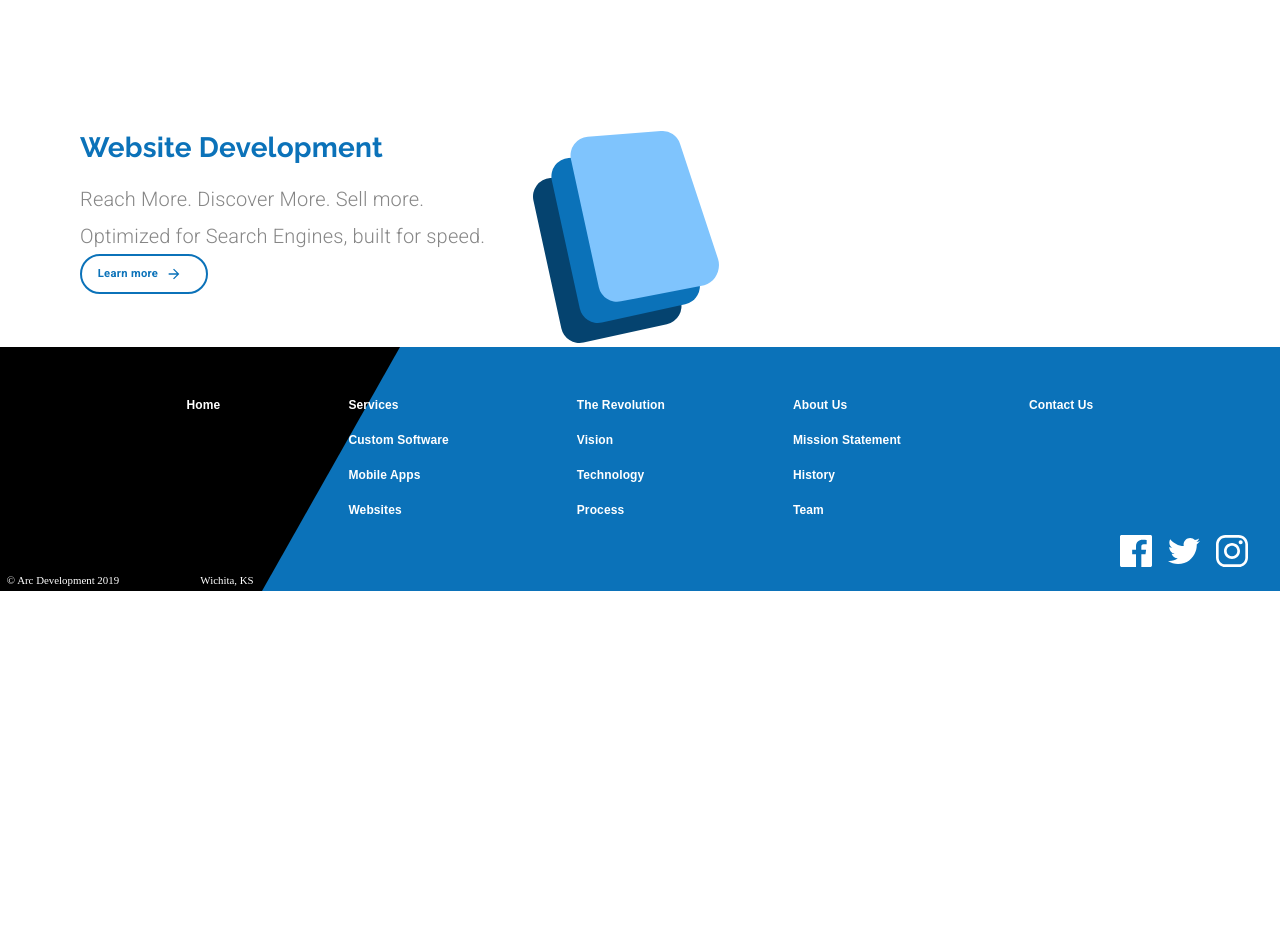
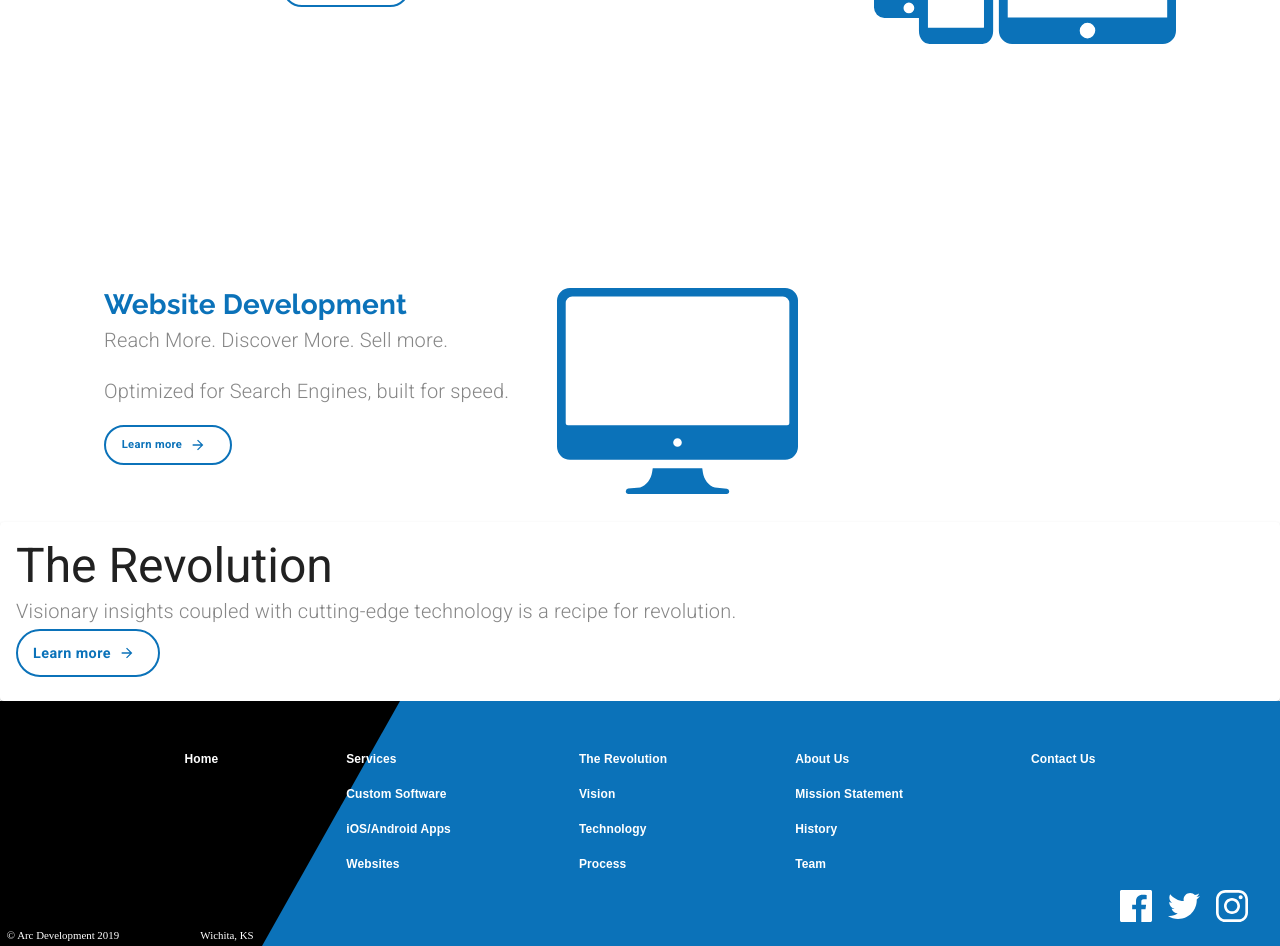
Before and after one commit to AnnaRoos/mui-tutorial-v4, a React (Create React App) app: page / in a window 1280 px wide. Shown: the part 1480-2426 px from the top of the page. Before the commit the page ends 2071 px from the top, so only its background shows below. Built offline with nearby package versions, Linux system fonts and the light colour scheme.

Commit message:
starting next block on landing page

```diff
--- /dev/null
+++ b/src/components/content/RevolutionBlock.js
@@ -0,0 +1,34 @@
+import React from 'react';
+
+import Card from '@material-ui/core/Card';
+import CardContent from '@material-ui/core/CardContent';
+import Grid from '@material-ui/core/Grid';
+import Typography from '@material-ui/core/Typography';
+
+import LearnMoreBtn from '../buttons/LearnMoreBtn';
+
+const RevolutionBlock = () => {
+  const learnBtnConfig = { fontSize: '0.9rem', height: '3rem', width: '9rem' };
+  return (
+    <Card>
+      <CardContent>
+        <Grid container direction="column">
+          <Grid item>
+            <Typography variant="h3">The Revolution</Typography>
+          </Grid>
+          <Grid item>
+            <Typography variant="subtitle1">
+              Visionary insights coupled with cutting-edge technology is a
+              recipe for revolution.
+            </Typography>
+          </Grid>
+          <Grid item>
+            <LearnMoreBtn config={learnBtnConfig} />
+          </Grid>
+        </Grid>
+      </CardContent>
+    </Card>
+  );
+};
+
+export default RevolutionBlock;
--- a/src/components/content/ServicesBlock.js
+++ b/src/components/content/ServicesBlock.js
@@ -8,16 +8,21 @@ import { useMediaQuery } from '@material-ui/core';
 import ServicesBlockContent from './ServicesBlockContent';
 
 import customSoftwareIcon from '../../assets/customSoftwareIcon.svg';
+import mobileIcon from '../../assets/mobileIcon.svg';
+import websiteIcon from '../../assets/websiteIcon.svg';
 
 const useStyles = makeStyles((theme) => ({
   root: {
     padding: '0 5rem 0 5rem',
     [theme.breakpoints.down('sm')]: {
-      padding: '0 1rem 0 1rem',
+      padding: '0',
     },
   },
   serviceContainer: {
     margin: '12rem 0 0 0',
+    [theme.breakpoints.down('sm')]: {
+      textAlign: 'center',
+    },
   },
 }));
 
@@ -30,9 +35,10 @@ const ServicesBlock = () => {
     {
       title: 'Custom Software Development',
       subtitle1: 'Save Energy. Save Time. Save Money.',
-      subtitle2: 'Complete digital solutions, from investigation to',
+      subtitle2: 'Complete digital solutions, from investigation to ',
       span: 'celebration.',
       icon: customSoftwareIcon,
+      alt: 'Customsoftare icon',
       placement: 'flex-start',
     },
     {
@@ -40,14 +46,16 @@ const ServicesBlock = () => {
       subtitle1: 'Extend Functionality. Extend Access. Increase Engagement.',
       subtitle2:
         'Integrate your web experience or create a standalone app with either mobile platform.',
-      icon: customSoftwareIcon,
+      icon: mobileIcon,
+      alt: 'Mobile app icon',
       placement: 'flex-end',
     },
     {
       title: 'Website Development',
       subtitle1: 'Reach More. Discover More. Sell more.',
       subtitle2: 'Optimized for Search Engines, built for speed.',
-      icon: customSoftwareIcon,
+      icon: websiteIcon,
+      alt: 'website development icon',
       placement: 'flex-start',
     },
   ].map((service) => {
@@ -59,6 +67,8 @@ const ServicesBlock = () => {
         item
         direction="row"
         justifyContent={matchesSM ? 'center' : service.placement}
+        spacing={6}
+        xs
       >
         <ServicesBlockContent
           title={service.title}
--- a/src/components/content/ServicesBlockContent.js
+++ b/src/components/content/ServicesBlockContent.js
@@ -8,25 +8,28 @@ import { makeStyles } from '@material-ui/styles';
 
 const useStyles = makeStyles((theme) => ({
   root: {},
-  icon: {
-    margin: '0 0 0 3rem',
-    [theme.breakpoints.down('xs')]: {
-      margin: '0',
-    },
-  },
+
   specialText: {
     fontFamily: 'Pacifico',
     color: theme.palette.common.arcOrange,
   },
   subtitle1: {
-    margin: '1rem 0 0 0',
+    margin: '0 0 1rem 0',
   },
   subtitle2: {
     maxWidth: '34rem',
+    margin: '0 0 1rem 0',
   },
 }));
 
-const ServicesBlockContent = ({ icon, title, subtitle1, subtitle2, span }) => {
+const ServicesBlockContent = ({
+  alt,
+  icon,
+  title,
+  subtitle1,
+  subtitle2,
+  span = null,
+}) => {
   const classes = useStyles();
 
   const learnBtnConfig = {
@@ -34,6 +37,10 @@ const ServicesBlockContent = ({ icon, title, subtitle1, subtitle2, span }) => {
     height: '2.5rem',
     width: '8rem',
   };
+
+  const spanText = span ? (
+    <span className={classes.specialText}>{span}</span>
+  ) : null;
 
   return (
     <>
@@ -43,12 +50,13 @@ const ServicesBlockContent = ({ icon, title, subtitle1, subtitle2, span }) => {
           {subtitle1}
         </Typography>
         <Typography className={classes.subtitle2} variant="subtitle1">
-          {subtitle2} <span className={classes.specialText}>{span}</span>
+          {subtitle2}
+          {spanText}
         </Typography>
         <LearnMoreBtn config={learnBtnConfig} />
       </Grid>
       <Grid item>
-        <img alt="custom software icon" className={classes.icon} src={icon} />
+        <img alt={alt} src={icon} />
       </Grid>
     </>
   );
--- a/src/config/pageConfig.js
+++ b/src/config/pageConfig.js
@@ -57,7 +57,7 @@ export const pages = [
     footerBox: 2,
   },
   {
-    title: 'Mobile Apps',
+    title: 'iOS/Android Apps',
     path: '/mobileapps',
     menuItem: true,
     activeIndex: 1,
--- a/src/pages/HomePage.js
+++ b/src/pages/HomePage.js
@@ -6,6 +6,7 @@ import { makeStyles } from '@material-ui/core/styles';
 
 import HeroBlock from '../components/content/HeroBlock';
 import ServicesBlock from '../components/content/ServicesBlock';
+import RevolutionBlock from '../components/content/RevolutionBlock';
 
 const useStyles = makeStyles((theme) => ({
   root: {
@@ -30,6 +31,9 @@ const HomePage = () => {
       <Grid item>
         <ServicesBlock />
       </Grid>
+      <Grid item>
+        <RevolutionBlock />
+      </Grid>
     </Grid>
   );
 };
```
